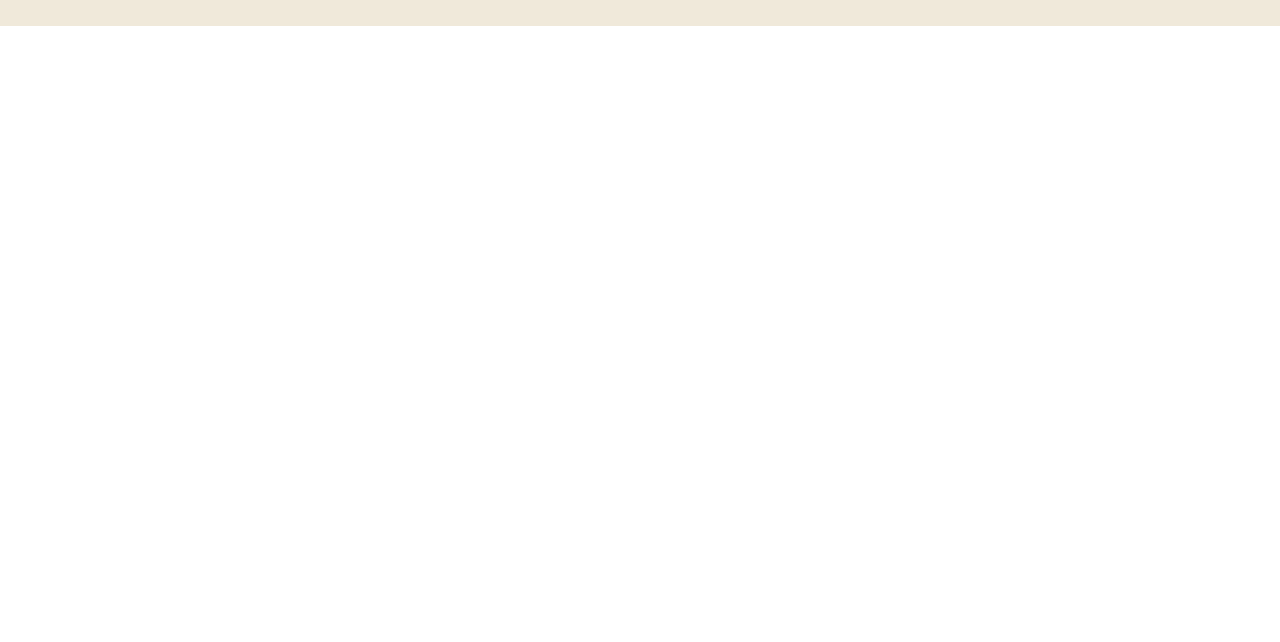
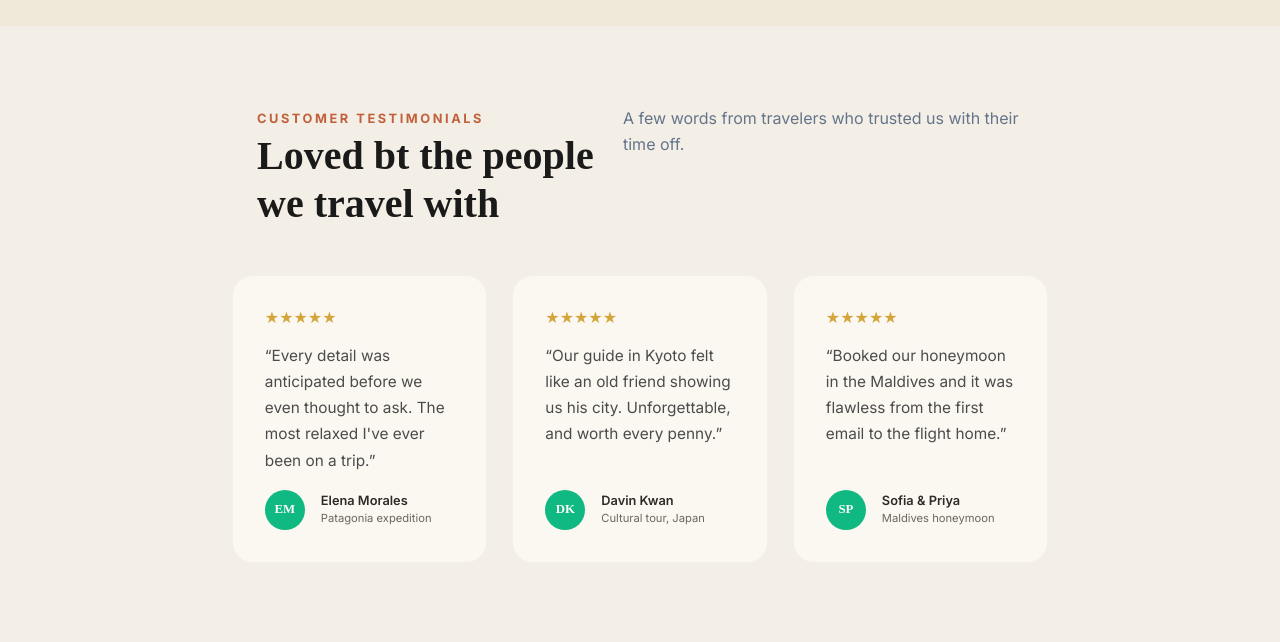
Before and after one commit to harveyrevamonte/travel-agency-website, a plain HTML site: page index.html in a window 1280 px wide. Shown: the part 4141-4783 px from the top of the page. Before the commit the page ends 4167 px from the top, so only its background shows below. Drawn offline with nearby package versions, Linux system fonts and the light colour scheme.

Commit message:
sixth comments section added

```diff
--- a/index.html
+++ b/index.html
@@ -450,5 +450,82 @@
    </div>
 </div>
 
+<!--Sixth Section-->
+
+<div class="sixth-container">
+   <div class="sixth-header-container">
+      <div class="sixth-left-container">
+         <h5>CUSTOMER TESTIMONIALS</h5>
+         <h2>Loved bt the people we travel with</h2>
+      </div>
+      <div class="sixth-right-container">
+         <p>
+            A few words from travelers who trusted us with their time off.
+         </p>
+      </div>
+   </div>
+
+
+   <div class="sixth-cards-container">
+
+      <div class="sixth-card">
+         <div class="sixth-section-stars">
+            ★★★★★
+         </div>
+
+          <div class="sixth-section-comment">
+            <p>“Every detail was anticipated before we even thought to ask.
+               The most relaxed I've ever been on a trip.”</p>
+          </div>
+
+           <div class="sixth-section-profile">
+            <div class="user-profile">EM</div>
+              <div class="username">
+              <h6>Elena Morales</h6>
+              <p>Patagonia expedition</p>
+              </div>
+           </div>
+
+      </div>
+
+        <div class="sixth-card">
+          <div class="sixth-section-stars">
+            ★★★★★
+          </div>
+
+          <div class="sixth-section-comment">
+            <p>“Our guide in Kyoto felt like an old friend showing us his city. Unforgettable,
+            and worth every penny.”</p>
+          </div>
+
+          <div class="sixth-section-profile">
+            <div class="user-profile">DK</div>
+              <div class="username">
+              <h6>Davin Kwan</h6>
+              <p>Cultural tour, Japan</p>
+              </div>
+           </div>
+        </div>
+
+          <div class="sixth-card">
+             <div class="sixth-section-stars">
+               ★★★★★
+             </div>
+
+             <div class="sixth-section-comment">
+            <p>“Booked our honeymoon in the Maldives and it was flawless from the first email to the flight home.”</p>
+          </div>
+
+            <div class="sixth-section-profile">
+            <div class="user-profile">SP</div>
+              <div class="username">
+              <h6>Sofia & Priya</h6>
+              <p>Maldives honeymoon</p>
+              </div>
+           </div>
+          </div>
+   </div>
+</div>
+
 </body>
 </html>
--- a/styles.css
+++ b/styles.css
@@ -31,6 +31,7 @@
     justify-content: space-between;
     align-items: center;
     padding: 1rem 2rem;
+
 }
 
 .logo {
@@ -801,8 +802,128 @@ line-height: 1.2;
 }
 
 
+/* Sixth Section*/
+.sixth-container {
+    max-width: 1500px;
+    width: 100%;
+    margin: 0 auto;
+     padding: 5rem 2rem 5rem 2rem;
+    display: flex;
+    flex-direction: column;
+    align-items: center;
+    justify-content: center;
+    gap: 3rem;
+     background-color: #F4EFE6;
+}
+
+.sixth-header-container {
+    display: flex;
+    justify-content: space-between;
+    flex-wrap: wrap;
+    gap: 1rem;
+}
+
+.sixth-left-container {
+ max-width: 350px;
+ width: 100%;
+
+}
 
 
+.sixth-left-container h5 {
+  font-family: 'Inter', sans-serif;
+font-size: clamp(0.7rem, 1vw, 0.85rem);
+font-weight: 800;
+letter-spacing: 0.2em;
+text-transform: uppercase;
+color: #C1603C;
+ line-height: 2;
+}
+
+.sixth-left-container h2 {
+     font-family: 'Playfair Display', serif;
+font-size: clamp(1.2rem, 3.5vw, 2.5rem);
+font-weight: 700;
+color: #1a1a1a;
+line-height: 1.2;
+}
+
+.sixth-right-container {
+max-width: 400px;
+width: 100%;
+}
+
+.sixth-right-container p {
+    font-family: "Inter", sans-serif;
+    font-size: clamp(0.875rem, 0.75rem + 0.4vw, 1rem);
+    color: var(--text-light);
+    line-height: 1.6;
+}
+
+.sixth-cards-container {
+    display: grid;
+   grid-template-columns: repeat(auto-fit, minmax(250px, 1fr));
+    gap: 1.7rem;
+
+}
+
+.sixth-card {
+    padding: 2rem;
+   background-color: #FBF8F2;
+    border-radius: 20px;
+    display: flex;
+    flex-direction: column;
+    gap: 1rem;
+}
+
+.sixth-section-stars {
+    color: #D4A53A;
+}
+
+.sixth-section-comment {
+     font-family: "Inter", sans-serif;
+    font-size: clamp(0.875rem, 0.8rem + 0.2vw, 1rem);
+    font-weight: 400;
+    line-height: 1.7;
+    color: #4B4B4B;
+    flex-grow: 1;
+}
+
+.sixth-section-profile {
+    display: flex;
+    gap: 1rem;
+    align-items: center;
+
+}
+
+.user-profile {
+      width: clamp(1.5rem, 4vw, 2.5rem);
+    height: clamp(1.5rem, 5vw, 2.5rem);
+    border-radius: 50%;
+    background-color: var(--success);
+    color: #fafafa;
+    display: flex;
+    justify-content: center;
+    align-items: center;
+    font-size: clamp(0.775rem, 1vw, 0.9rem);
+    font-weight: 700;
+}
+
+.username h6 {
+     font-family: "Inter", sans-serif;
+    font-size: clamp(0.65rem, 0.9rem + 0.2vw, 0.80rem);
+    font-weight: 600;
+    color: #2F2A26;
+    line-height: 1.3;
+}
+
+.username p {
+     font-family: "Inter", sans-serif;
+    font-size: clamp(0.5rem, 0.75rem + 0.2vw, 0.7rem);
+    font-weight: 400;
+    color: #6B665F;
+    line-height: 1.5;
+}
 
 @media (max-width: 900px) {
     .hamburger {
```
